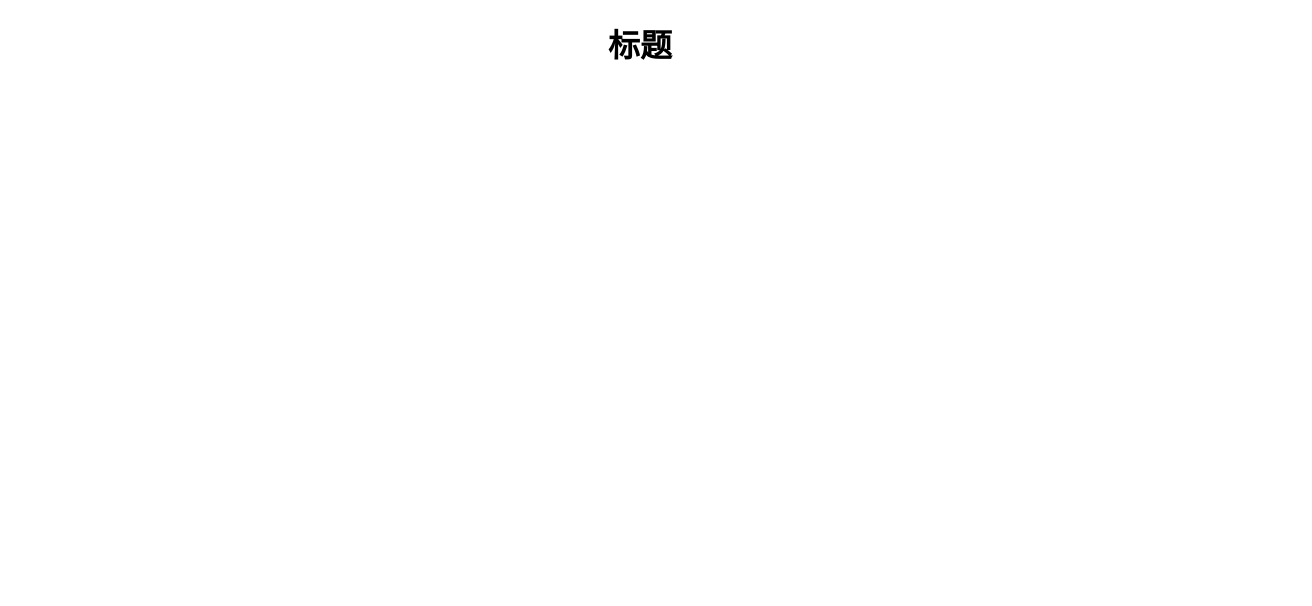
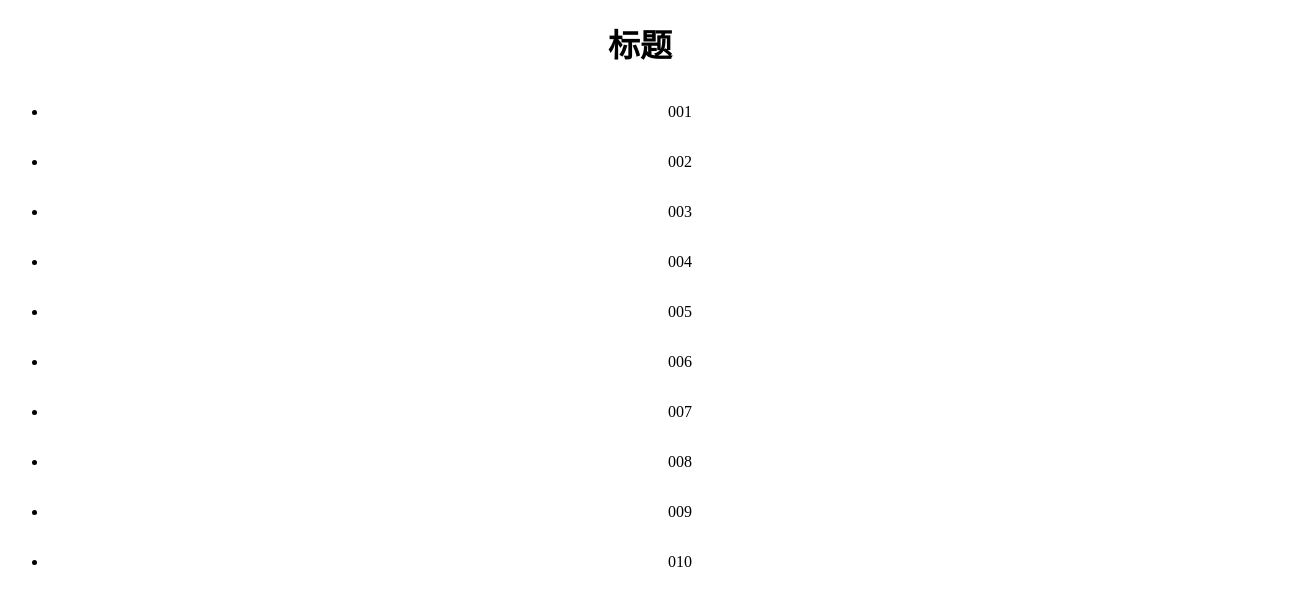
Before and after one commit to Clefairyjyx/dome9-28, a plain HTML site: page index.html in a window 1280 px wide. Shown: the whole page, 1312 px wide, since content can reach past the window. Drawn offline with Linux system fonts and the light colour scheme.

Commit message:
内容上传完毕

```diff
--- a/index.html
+++ b/index.html
@@ -18,6 +18,21 @@
             text-align: center;
             line-height: 50px;
         }
+
+        section {
+            width: 100%;
+        }
+
+        section ul {
+            width: 100%;
+        }
+
+        section ul li {
+            width: 100%;
+            height: 50px;
+            line-height: 50px;
+            text-align: center;
+        }
     </style>
 </head>
 
@@ -25,7 +40,20 @@
     <header>
         <h1>标题</h1>
     </header>
-    <section></section>
+    <section>
+        <ul>
+            <li>001</li>
+            <li>002</li>
+            <li>003</li>
+            <li>004</li>
+            <li>005</li>
+            <li>006</li>
+            <li>007</li>
+            <li>008</li>
+            <li>009</li>
+            <li>010</li>
+        </ul>
+    </section>
     <footer></footer>
 </body>
 
```
